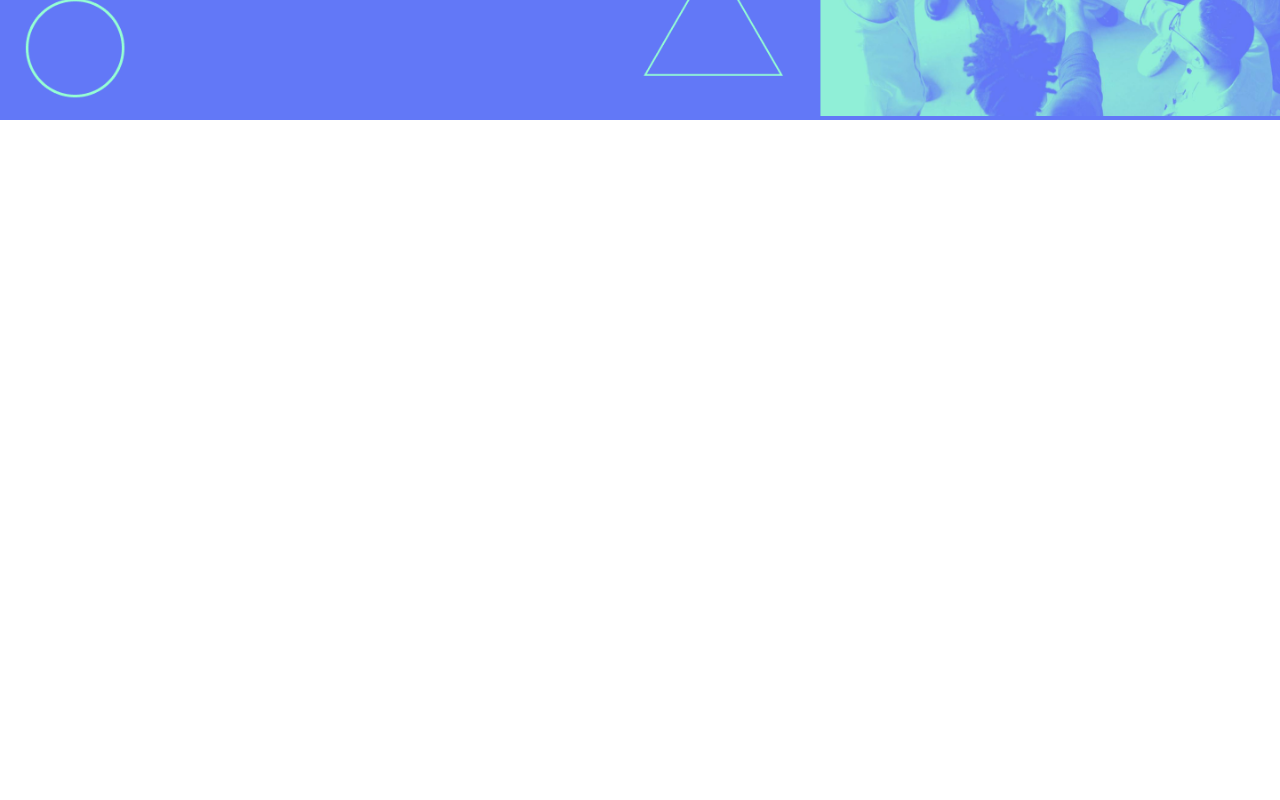
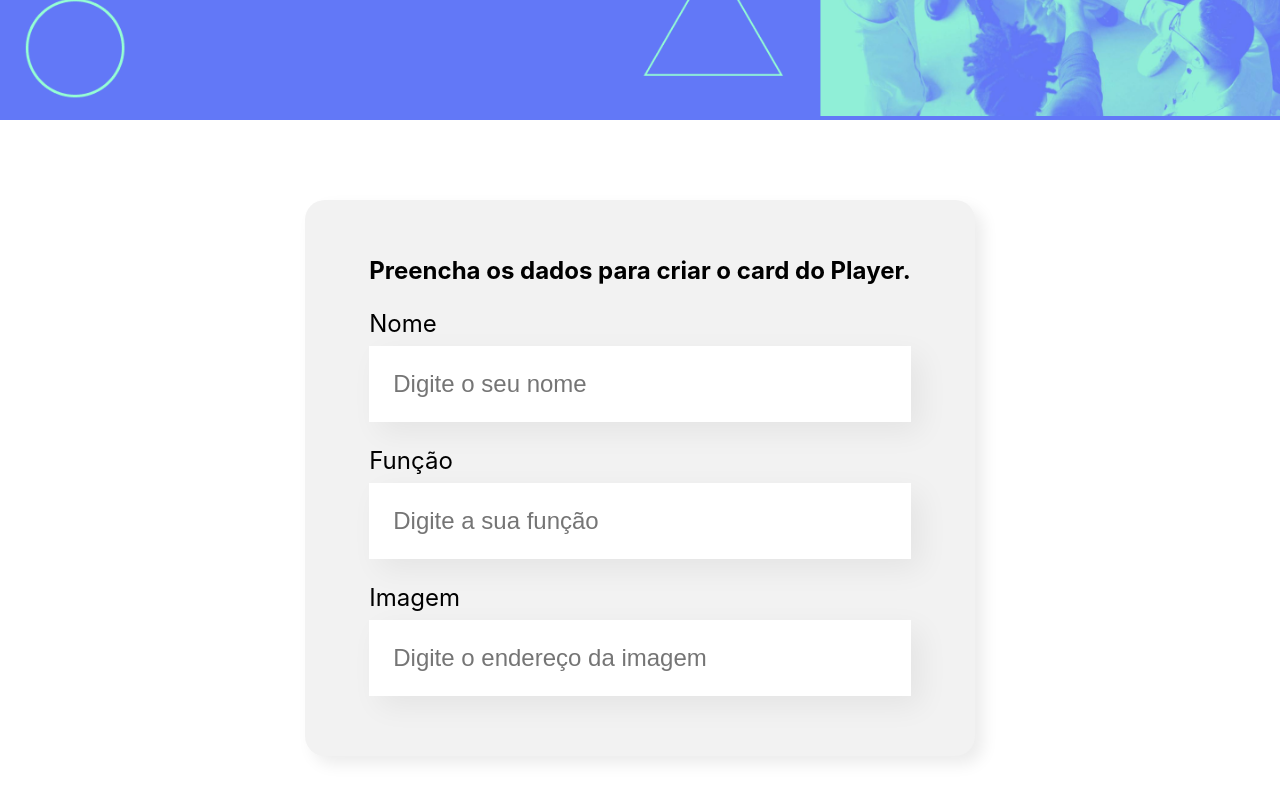
Before and after one commit to marc0sfernandes/organo, a React (Create React App) app: page / in a window 1280 px wide. Shown: the part 378-1178 px from the top of the page. Before the commit the page ends 800 px from the top, so only its background shows below. Built offline with nearby package versions, Linux system fonts and the light colour scheme.

Commit message:
create component campotexto and formulario

```diff
--- a/src/App.js
+++ b/src/App.js
@@ -1,9 +1,11 @@
-import Banner from './componentes/Banner/banner';
+import Banner from './componentes/Banner/Banner';
+import Formulario from './componentes/Formulario';
 
 function App() {
   return (
     <div className="App">
       <Banner />
+      <Formulario/>
     </div>
   );
 }
--- a/src/componentes/Banner/banner.js
+++ b/src/componentes/Banner/banner.js
@@ -1,4 +1,4 @@
-import "./banner.css"
+import "./Banner.css"
 
 function Banner(){
     return (
--- /dev/null
+++ b/src/componentes/CampoTexto/CampoTexto.css
@@ -0,0 +1,19 @@
+.campo-texto {
+    margin: 24px 0;
+}
+
+.campo-texto label {
+    display: block;
+    margin-bottom: 8px;
+    font-size: 24px;
+}
+
+.campo-texto input {
+    background-color: #fff;
+    box-shadow: 10px 10px 30px rgba(0,0,0, 0.06);
+    width: 100%;
+    border: none;
+    font-size: 24px;
+    padding: 24px;
+    box-sizing: border-box;
+}
--- /dev/null
+++ b/src/componentes/CampoTexto/CampoTexto.js
@@ -0,0 +1,12 @@
+import './CampoTexto.css'
+
+const CampoTexto = (props)=>{
+    return (
+        <div className="campo-texto">
+            <label>{props.label}</label>
+            <input placeholder={props.placeholder}/>
+        </div>
+    )
+}
+
+export default CampoTexto
--- /dev/null
+++ b/src/componentes/Formulario/Formulario.css
@@ -0,0 +1,13 @@
+.formulario {
+    display: flex;
+    justify-content: center;
+    margin: 80px 0;
+}
+
+.formulario form {
+    max-width: 80%;
+    background-color: #f2f2f2;
+    border-radius:20px;
+    padding: 36px 64px;
+    box-shadow: 8px 8px 16px rgba(0,0,0, 0.08);
+}
--- /dev/null
+++ b/src/componentes/Formulario/index.js
@@ -0,0 +1,17 @@
+import CampoTexto from '../CampoTexto/CampoTexto'
+import './Formulario.css'
+
+const Formulario = () => {
+    return (
+        <section className='formulario'>
+            <form>
+                <h2>Preencha os dados para criar o card do Player.</h2>
+                <CampoTexto label="Nome" placeholder="Digite o seu nome" />
+                <CampoTexto label="Função" placeholder="Digite a sua função" />
+                <CampoTexto label="Imagem" placeholder="Digite o endereço da imagem" />
+            </form>
+        </section>
+    )
+}
+
+export default Formulario
```
